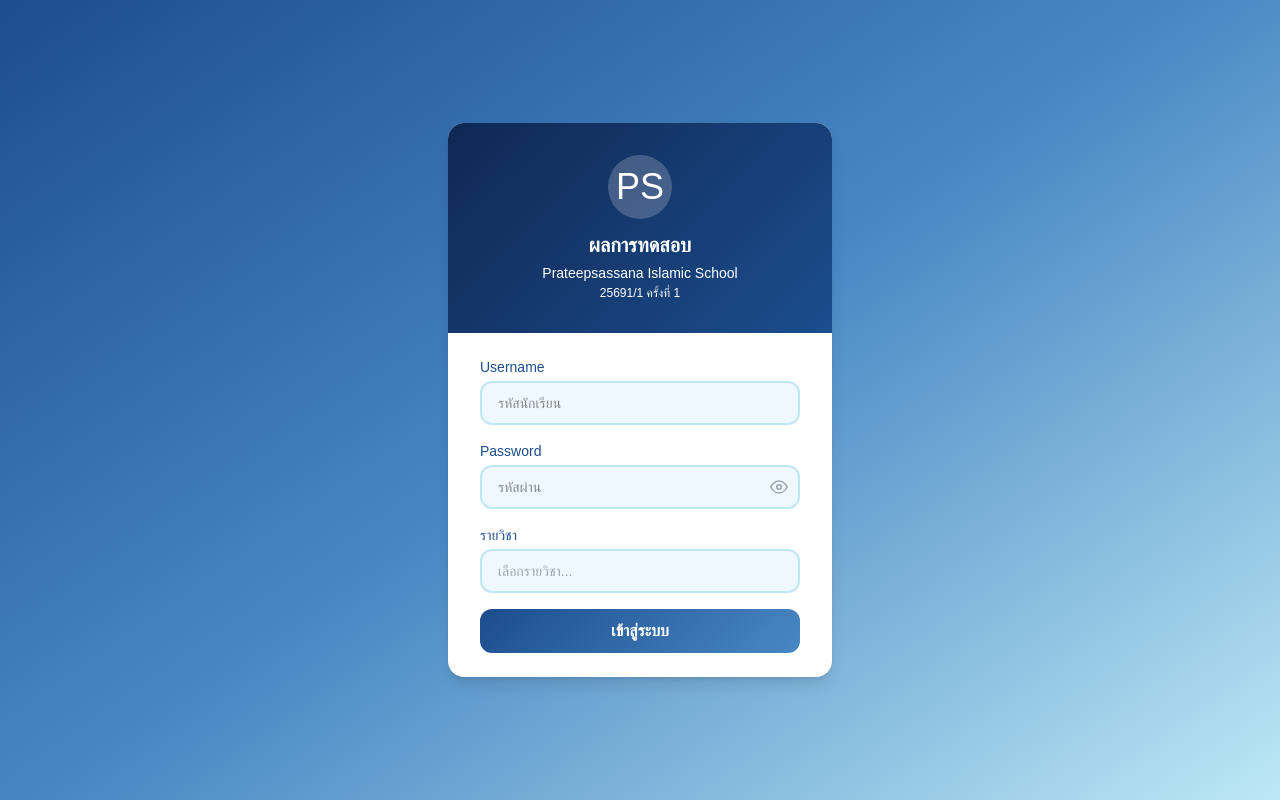
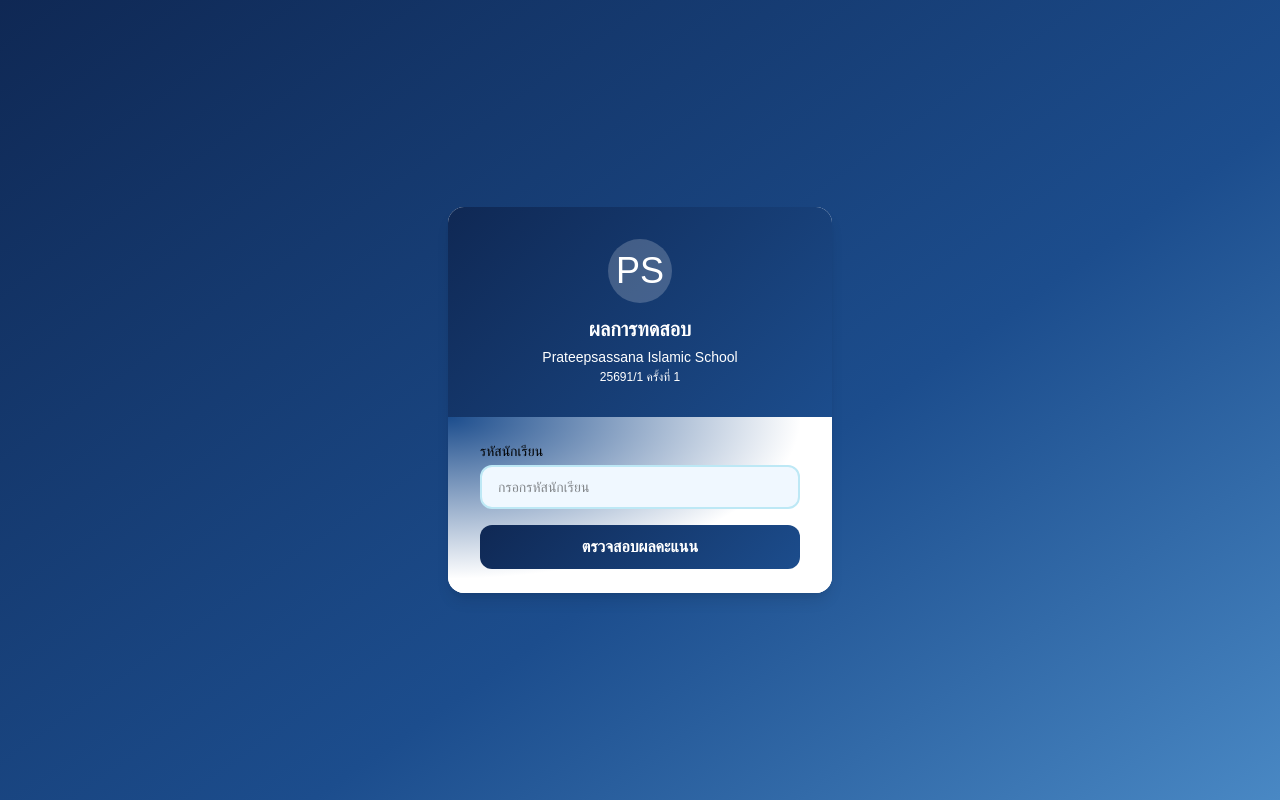
Before and after one commit to warisyeesan/student-grade-app, a Next.js app: page / in a window 1280 px wide. Built offline with nearby package versions, Linux system fonts and the light colour scheme; a web font is replaced by a local one.

Commit message:
Update UI: dark bg, card gradients, student info layout, avg scores, text improvements

```diff
--- a/app/api/login/route.js
+++ b/app/api/login/route.js
@@ -3,7 +3,7 @@ import { NextResponse } from 'next/server'
 
 export async function POST(request) {
   try {
-    const { username, password } = await request.json()
+    const { username } = await request.json()
 
     const auth = new google.auth.GoogleAuth({
       credentials: {
@@ -23,17 +23,29 @@ export async function POST(request) {
     const rows = response.data.values
     if (!rows) return NextResponse.json({ error: 'ไม่พบข้อมูล' }, { status: 404 })
 
-    const student = rows.find(row => row[2] === username && row[3] === password)
+    const student = rows.find(row => row[2] === username)
 
     if (!student) {
-      return NextResponse.json({ error: 'Username หรือ Password ไม่ถูกต้อง' }, { status: 401 })
+      return NextResponse.json({ error: 'ไม่พบรหัสนักเรียนนี้' }, { status: 401 })
+    }
+
+    const classmates = rows.filter(row => row[1] === student[1])
+
+    const avg = (data, col) => {
+      const scores = data.map(r => parseFloat(r[col])).filter(n => !isNaN(n))
+      return scores.length ? (scores.reduce((a, b) => a + b, 0) / scores.length).toFixed(2) : '-'
     }
 
     return NextResponse.json({
       name: student[0],
       class: student[1],
-      alQuran: student[4],
-      math: student[5],
+      username: student[2],
+      alQuran: student[3],
+      math: student[4],
+      avgAlQuran: avg(classmates, 3),
+      avgMath: avg(classmates, 4),
+      schoolAvgAlQuran: avg(rows, 3),
+      schoolAvgMath: avg(rows, 4),
     })
   } catch (err) {
     return NextResponse.json({ error: 'เกิดข้อผิดพลาด กรุณาลองใหม่' }, { status: 500 })
--- a/app/page.tsx
+++ b/app/page.tsx
@@ -1,19 +1,11 @@
 'use client'
 import { useState, useEffect, useRef } from 'react'
 
-const SUBJECTS = [
-  { key: 'alQuran', label: 'อัล-กุรอาน' },
-  { key: 'math', label: 'คณิตศาสตร์' },
-]
-
 export default function LoginPage() {
   const [username, setUsername] = useState('')
-  const [password, setPassword] = useState('')
-  const [selectedSubject, setSelectedSubject] = useState('')
-  const [grade, setGrade] = useState<{ name: string; class: string; alQuran: string; math: string } | null>(null)
+  const [grade, setGrade] = useState<{ name: string; class: string; username: string; alQuran: string; math: string; avgAlQuran: string; avgMath: string; schoolAvgAlQuran: string; schoolAvgMath: string } | null>(null)
   const [error, setError] = useState('')
   const [loading, setLoading] = useState(false)
-  const [showPassword, setShowPassword] = useState(false)
   const [mouse, setMouse] = useState({ x: 0.5, y: 0.5 })
   const rafRef = useRef<number | null>(null)
 
@@ -30,17 +22,13 @@ export default function LoginPage() {
 
   async function handleSubmit(e: React.FormEvent) {
     e.preventDefault()
-    if (!selectedSubject) {
-      setError('กรุณาเลือกรายวิชาก่อน')
-      return
-    }
     setLoading(true)
     setError('')
 
     const res = await fetch('/api/login', {
       method: 'POST',
       headers: { 'Content-Type': 'application/json' },
-      body: JSON.stringify({ username, password }),
+      body: JSON.stringify({ username }),
     })
 
     const data = await res.json()
@@ -53,21 +41,9 @@ export default function LoginPage() {
     }
   }
 
-  function handleLogout() {
-    setGrade(null)
-    setUsername('')
-    setPassword('')
-    setSelectedSubject('')
-    setError('')
-  }
-
-  const subjectLabel = SUBJECTS.find(s => s.key === selectedSubject)?.label || ''
-  const subjectValue = grade ? grade[selectedSubject as keyof typeof grade] : ''
-
   return (
-    <main style={{ background: 'linear-gradient(145deg, #1C4D8D 0%, #4988C4 50%, #BDE8F5 100%)', position: 'relative', overflow: 'hidden' }} className="min-h-screen flex items-center justify-center p-4">
-
-      <div className="bg-white rounded-2xl shadow-lg w-full max-w-sm overflow-hidden">
+    <main style={{ background: 'linear-gradient(145deg, #0F2854 0%, #1C4D8D 60%, #4988C4 100%)', position: 'relative', overflow: 'hidden' }} className="min-h-screen flex items-center justify-center p-4">
+      <div className="bg-white rounded-2xl shadow-lg w-full max-w-sm overflow-hidden" style={{ position: 'relative', zIndex: 1 }}>
 
         {/* Header */}
         <div style={{ background: 'linear-gradient(135deg, #0F2854, #1C4D8D)' }} className="px-8 py-8 text-center">
@@ -80,16 +56,16 @@ export default function LoginPage() {
         </div>
 
         {/* Body */}
-        <div className="px-8 py-6">
+        <div className="px-8 py-6" style={{ background: 'radial-gradient(ellipse at 0% 0%, #1C4D8D 0%, transparent 65%), #ffffff' }}>
           {!grade ? (
             <form onSubmit={handleSubmit} className="space-y-4">
               <div>
-                <label className="block text-sm font-medium mb-1" style={{ color: '#1C4D8D' }}>Username</label>
+                <label className="block text-sm font-medium mb-1" style={{ color: '#000000' }}>รหัสนักเรียน</label>
                 <input
                   type="text"
                   value={username}
                   onChange={e => setUsername(e.target.value)}
-                  placeholder="รหัสนักเรียน"
+                  placeholder="กรอกรหัสนักเรียน"
                   className="w-full rounded-xl px-4 py-2.5 text-sm outline-none border-2 transition-colors"
                   style={{ borderColor: '#BDE8F5', backgroundColor: '#F0F8FF' }}
                   onFocus={e => e.target.style.borderColor = '#1C4D8D'}
@@ -98,99 +74,63 @@ export default function LoginPage() {
                 />
               </div>
 
-              <div>
-                <label className="block text-sm font-medium mb-1" style={{ color: '#1C4D8D' }}>Password</label>
-                <div className="relative">
-                  <input
-                    type={showPassword ? 'text' : 'password'}
-                    value={password}
-                    onChange={e => setPassword(e.target.value)}
-                    placeholder="รหัสผ่าน"
-                    className="w-full rounded-xl px-4 py-2.5 text-sm outline-none border-2 transition-colors pr-10"
-                    style={{ borderColor: '#BDE8F5', backgroundColor: '#F0F8FF' }}
-                    onFocus={e => e.target.style.borderColor = '#1C4D8D'}
-                    onBlur={e => e.target.style.borderColor = '#BDE8F5'}
-                    required
-                  />
-                  <button
-                    type="button"
-                    onClick={() => setShowPassword(!showPassword)}
-                    className="absolute right-3 top-1/2 -translate-y-1/2 text-gray-400 hover:text-gray-600"
-                  >
-                    {showPassword ? (
-                      <svg width="18" height="18" viewBox="0 0 24 24" fill="none" stroke="currentColor" strokeWidth="2" strokeLinecap="round" strokeLinejoin="round">
-                        <path d="M17.94 17.94A10.07 10.07 0 0 1 12 20c-7 0-11-8-11-8a18.45 18.45 0 0 1 5.06-5.94"/>
-                        <path d="M9.9 4.24A9.12 9.12 0 0 1 12 4c7 0 11 8 11 8a18.5 18.5 0 0 1-2.16 3.19"/>
-                        <line x1="1" y1="1" x2="23" y2="23"/>
-                      </svg>
-                    ) : (
-                      <svg width="18" height="18" viewBox="0 0 24 24" fill="none" stroke="currentColor" strokeWidth="2" strokeLinecap="round" strokeLinejoin="round">
-                        <path d="M1 12s4-8 11-8 11 8 11 8-4 8-11 8-11-8-11-8z"/>
-                        <circle cx="12" cy="12" r="3"/>
-                      </svg>
-                    )}
-                  </button>
-                </div>
-              </div>
-
-              {/* เลือกรายวิชา */}
-              <div>
-                <label className="block text-sm font-medium mb-1" style={{ color: '#1C4D8D' }}>รายวิชา</label>
-                <select
-                  value={selectedSubject}
-                  onChange={e => setSelectedSubject(e.target.value)}
-                  className="w-full rounded-xl px-4 py-2.5 text-sm outline-none border-2 transition-colors appearance-none"
-                  style={{
-                    borderColor: selectedSubject ? '#1C4D8D' : '#BDE8F5',
-                    backgroundColor: '#F0F8FF',
-                    color: selectedSubject ? '#1C4D8D' : '#9ca3af',
-                  }}
-                >
-                  <option value="" disabled>เลือกรายวิชา...</option>
-                  {SUBJECTS.map(subject => (
-                    <option key={subject.key} value={subject.key}>{subject.label}</option>
-                  ))}
-                </select>
-              </div>
-
               {error && <p className="text-red-500 text-sm text-center bg-red-50 rounded-lg py-2">{error}</p>}
 
               <button
                 type="submit"
                 disabled={loading}
                 className="w-full text-white font-semibold py-2.5 rounded-xl transition-opacity disabled:opacity-60"
-                style={{ background: 'linear-gradient(135deg, #1C4D8D, #4988C4)' }}
+                style={{ background: 'linear-gradient(135deg, #0F2854, #1C4D8D)' }}
               >
-                {loading ? 'กำลังโหลด...' : 'เข้าสู่ระบบ'}
+                {loading ? 'กำลังโหลด...' : 'ตรวจสอบผลคะแนน'}
               </button>
             </form>
           ) : (
             <div className="space-y-4">
-              <div className="text-center rounded-xl py-4" style={{ backgroundColor: '#BDE8F5' }}>
-                <div className="w-12 h-12 rounded-full mx-auto mb-2 flex items-center justify-center text-white font-bold text-lg" style={{ background: 'linear-gradient(135deg, #1C4D8D, #4988C4)' }}>
+              {/* Student info */}
+              <div className="flex items-center gap-4 rounded-xl px-4 py-4" style={{ background: 'linear-gradient(135deg, #ffffff 0%, #A8D4F5 100%)' }}>
+                <div className="w-12 h-12 rounded-full flex-shrink-0 flex items-center justify-center text-white font-bold text-lg" style={{ background: 'linear-gradient(135deg, #0F2854, #1C4D8D)' }}>
                   {grade.name.charAt(0)}
                 </div>
-                <p className="font-bold text-gray-800">{grade.name}</p>
-                <p className="text-sm" style={{ color: '#4988C4' }}>ห้อง: {grade.class}</p>
+                <div>
+                  <p className="font-bold text-gray-800">{grade.name}</p>
+                  <p className="text-xs mt-0.5" style={{ color: '#000000' }}>รหัสนักเรียน: {grade.username}</p>
+                  <p className="text-xs mt-0.5" style={{ color: '#000000' }}>ห้อง: {grade.class}</p>
+                </div>
               </div>
 
-              <div className="flex justify-between items-center rounded-xl px-4 py-4" style={{ backgroundColor: '#EBF5FB' }}>
-                <div>
-                  <span className="text-sm font-medium text-gray-600">{subjectLabel}</span>
-                  {selectedSubject === 'alQuran' && (
-                    <p className="text-xs mt-0.5" style={{ color: '#4988C4' }}>คะแนนเต็ม 5</p>
-                  )}
-                  {selectedSubject === 'math' && (
-                    <p className="text-xs mt-0.5" style={{ color: '#4988C4' }}>คะแนนเต็ม 30</p>
-                  )}
+              {/* Grades */}
+              <div className="space-y-3">
+                <div className="flex justify-between items-center rounded-xl px-4 py-4" style={{ background: 'linear-gradient(135deg, #ffffff 0%, #A8D4F5 100%)' }}>
+                  <div>
+                    <p className="text-base font-bold text-gray-900">อัล-กุรอาน</p>
+                    <p className="text-xs mt-0.5" style={{ color: '#000000' }}>คะแนนเต็ม 5</p>
+                    <p className="text-xs mt-0.5" style={{ color: '#000000' }}>คะแนนเฉลี่ยทั้งห้อง: {grade.avgAlQuran}</p>
+                    <p className="text-xs mt-0.5" style={{ color: '#000000' }}>คะแนนเฉลี่ยทั้งโรงเรียน: {grade.schoolAvgAlQuran}</p>
+                  </div>
+                  <div className="text-right">
+                    <p className="text-xs font-medium" style={{ color: '#4988C4' }}>คะแนนที่ได้</p>
+                    <p className="text-2xl font-bold" style={{ color: '#000000' }}>{grade.alQuran}</p>
+                  </div>
                 </div>
-                <span className="font-bold text-2xl" style={{ color: '#1C4D8D' }}>{subjectValue}</span>
+                <div className="flex justify-between items-center rounded-xl px-4 py-4" style={{ background: 'linear-gradient(135deg, #ffffff 0%, #A8D4F5 100%)' }}>
+                  <div>
+                    <p className="text-base font-bold text-gray-900">คณิตศาสตร์</p>
+                    <p className="text-xs mt-0.5" style={{ color: '#000000' }}>คะแนนเต็ม 30</p>
+                    <p className="text-xs mt-0.5" style={{ color: '#000000' }}>คะแนนเฉลี่ยทั้งห้อง: {grade.avgMath}</p>
+                    <p className="text-xs mt-0.5" style={{ color: '#000000' }}>คะแนนเฉลี่ยทั้งโรงเรียน: {grade.schoolAvgMath}</p>
+                  </div>
+                  <div className="text-right">
+                    <p className="text-xs font-medium" style={{ color: '#4988C4' }}>คะแนนที่ได้</p>
+                    <p className="text-2xl font-bold" style={{ color: '#000000' }}>{grade.math}</p>
+                  </div>
+                </div>
               </div>
 
               <button
-                onClick={handleLogout}
+                onClick={() => { setGrade(null); setUsername(''); setError('') }}
                 className="w-full font-medium py-2.5 rounded-xl border-2 transition-colors text-sm"
-                style={{ borderColor: '#BDE8F5', color: '#4988C4' }}
+                style={{ borderColor: '#BDE8F5', color: '#000000' }}
               >
                 ออกจากระบบ
               </button>
```
